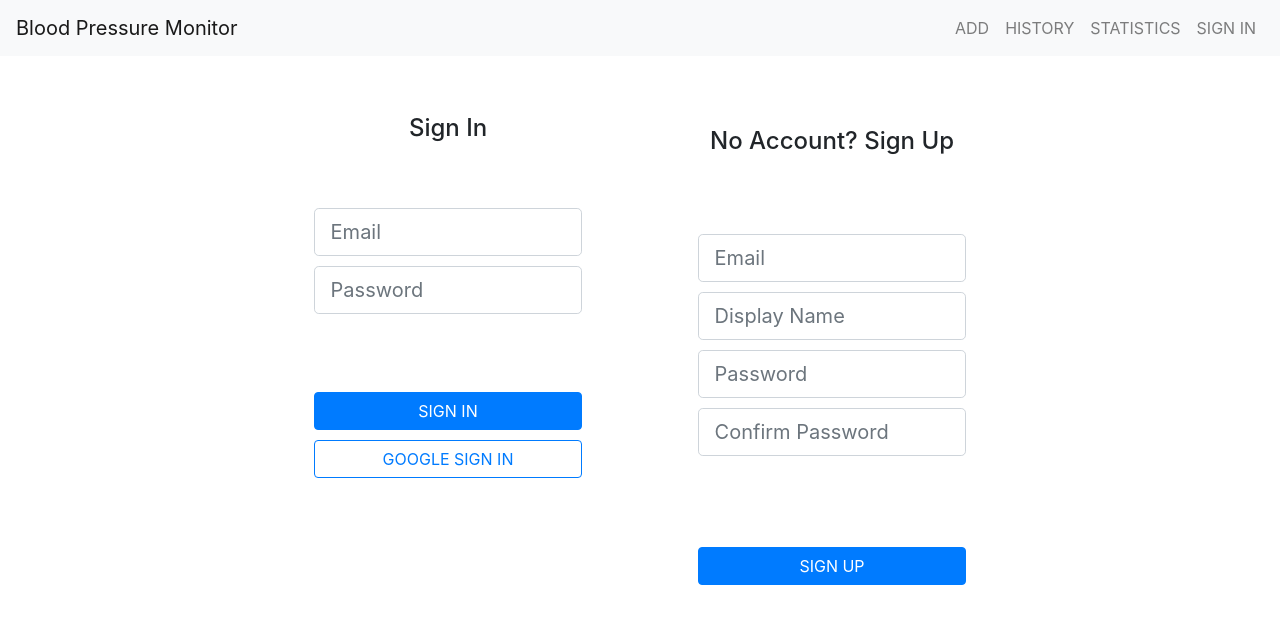
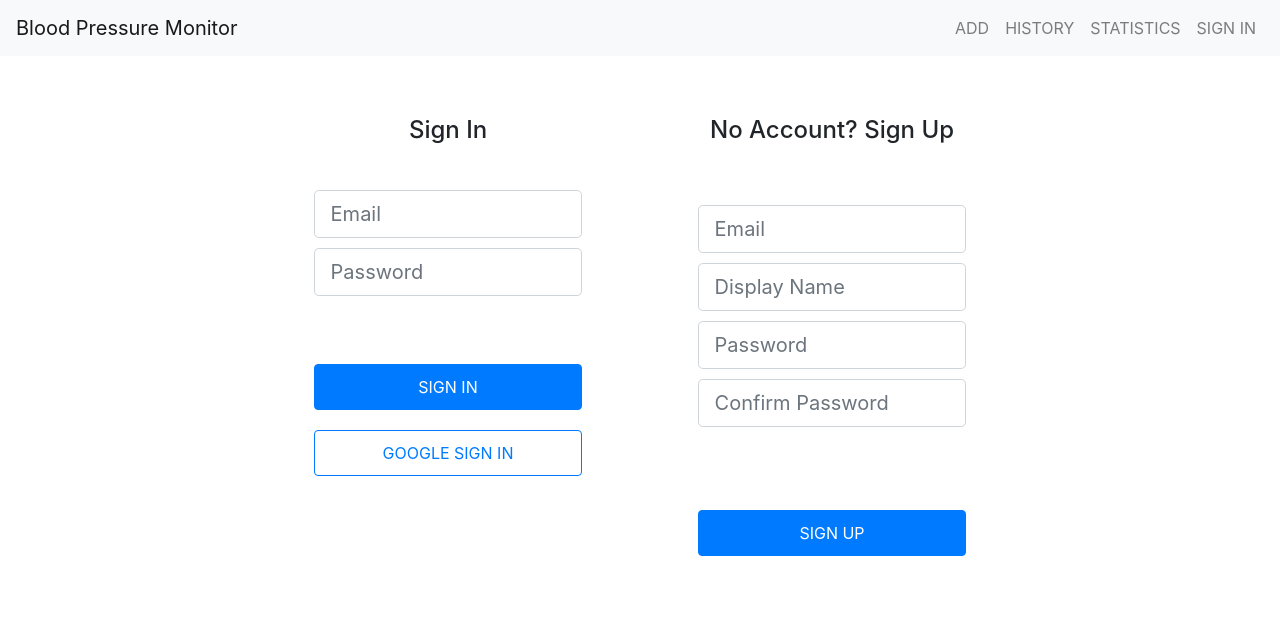
Before and after one commit to jeffoo713/pressureMonitor, a React (Create React App) app: page /signinandup in a window 1280 px wide. Shown: the top 624 px of the page. Built offline with nearby package versions, Linux system fonts and the light colour scheme; no server answers.

Commit message:
minor style change on sign in/up page and homepage

```diff
--- a/src/component/Button/Button.component.jsx
+++ b/src/component/Button/Button.component.jsx
@@ -2,15 +2,15 @@ import React from 'react';
 
 import Button from 'react-bootstrap/Button';
 
-const CustomButton = ({children, variant, className, handleClick}) => (
+const CustomButton = ({ children, variant, className, handleClick }) => (
   <Button
     variant={variant}
     className={className}
-    style={{ marginTop: '10px' }}
+    style={{ marginTop: '20px', padding: '10px 40px' }}
     onClick={handleClick}
   >
     {children}
   </Button>
-)
+);
 
 export default CustomButton;
--- a/src/component/Pages/HomePage/HomePage.component.jsx
+++ b/src/component/Pages/HomePage/HomePage.component.jsx
@@ -1,7 +1,7 @@
 import React from 'react';
 import { withRouter } from 'react-router-dom';
 import { createStructuredSelector } from 'reselect';
-import { connect } from 'react-redux'
+import { connect } from 'react-redux';
 import { compose } from 'redux';
 
 import CustomButton from '../../Button/Button.component';
@@ -11,38 +11,39 @@ import { selectCurrentUser } from '../../../redux/user/user.selectors';
 const HomePage = ({ history, match, currentUser }) => {
   const toAddPage = () => history.push(`${match.url}add`);
   const toSignIn = () => history.push(`${match.url}signinandup`);
-  return(
+  return (
     <div
       style={{
-        width: '30vw',
+        width: '50vw',
         height: '60vh',
         marginLeft: 'auto',
         marginRight: 'auto',
         display: 'flex',
         flexDirection: 'column',
         alignItems: 'center',
-        justifyContent: 'space-evenly',
+        justifyContent: 'center',
+        gap: '30px',
       }}
     >
       <h3>BLOOD PRESSURE MONITOR</h3>
       <div>
-      {
-        currentUser?
-        <CustomButton handleClick={toAddPage} > START TO ADD </CustomButton>
-        :
-        <div style={{ display: 'flex', flexDirection: 'column'}}>
-          <CustomButton handleClick={toSignIn} > SIGN IN TO START </CustomButton>
-        </div>
-      }
+        {currentUser ? (
+          <CustomButton handleClick={toAddPage}> START TO ADD </CustomButton>
+        ) : (
+          <div style={{ display: 'flex', flexDirection: 'column' }}>
+            <CustomButton handleClick={toSignIn}>
+              {' '}
+              SIGN IN TO START{' '}
+            </CustomButton>
+          </div>
+        )}
       </div>
     </div>
-)};
+  );
+};
 
 const mapStateToProps = createStructuredSelector({
-  currentUser: selectCurrentUser
-})
+  currentUser: selectCurrentUser,
+});
 
-export default compose(
-  withRouter,
-  connect(mapStateToProps)
-)(HomePage);
+export default compose(withRouter, connect(mapStateToProps))(HomePage);
--- a/src/component/Pages/Sign-in-and-upPage/Sign-in-and-up.component.jsx
+++ b/src/component/Pages/Sign-in-and-upPage/Sign-in-and-up.component.jsx
@@ -7,13 +7,14 @@ const SignInAndUpPage = () => {
   const buttonStyle = {
     display: 'flex',
     flexDirection: 'column',
-    width: '70%'
-  }
-  return(
-  <div style={{ display: 'flex'}}>
-    <SignIn buttonStyle={buttonStyle}/>
-    <SignUp buttonStyle={buttonStyle}/>
-  </div>
-)};
+    width: '70%',
+  };
+  return (
+    <div style={{ display: 'flex', marginTop: '60px' }}>
+      <SignIn buttonStyle={buttonStyle} />
+      <SignUp buttonStyle={buttonStyle} />
+    </div>
+  );
+};
 
 export default SignInAndUpPage;
--- a/src/component/Sign-in/Sign-in.component.jsx
+++ b/src/component/Sign-in/Sign-in.component.jsx
@@ -4,45 +4,48 @@ import { connect } from 'react-redux';
 import InputField from '../../component/Input-field/Input-field.component';
 import CustomButton from '../../component/Button/Button.component';
 
-import { googleSignInStart, emailSignInStart } from '../../redux/user/user.action-creaters';
+import {
+  googleSignInStart,
+  emailSignInStart,
+} from '../../redux/user/user.action-creaters';
 
 class SignIn extends React.Component {
   constructor() {
-    super()
-    this.state={
+    super();
+    this.state = {
       email: '',
-      password: ''
-    }
+      password: '',
+    };
   }
 
   handleSignIn = async event => {
     event.preventDefault();
-    const { emailSignInStart } = this.props
+    const { emailSignInStart } = this.props;
     const { email, password } = this.state;
     emailSignInStart(email, password);
-  }
+  };
 
   handleChange = event => {
     const { name, value } = event.target;
     this.setState({ [name]: value });
-  }
+  };
 
   render() {
     const { buttonStyle, googleSignInStart } = this.props;
-    return(
+    return (
       <div
         style={{
           width: '30vw',
-          height: '60vh',
+          height: '45vh',
           marginLeft: 'auto',
           display: 'flex',
           flexDirection: 'column',
           alignItems: 'center',
-          justifyContent: 'space-evenly',
+          justifyContent: 'space-between',
         }}
       >
         <h4>Sign In</h4>
-        <div style={{width: '70%'}}>
+        <div style={{ width: '70%' }}>
           <InputField
             name='email'
             type='email'
@@ -59,23 +62,25 @@ class SignIn extends React.Component {
           />
         </div>
         <div style={buttonStyle}>
+          <CustomButton variant='primary' handleClick={this.handleSignIn}>
+            SIGN IN
+          </CustomButton>
           <CustomButton
-              variant="primary"
-              handleClick={this.handleSignIn}
-            >SIGN IN</CustomButton>
-            <CustomButton
-              variant="outline-primary"
+            variant='outline-primary'
             handleClick={googleSignInStart}
-            >GOOGLE SIGN IN</CustomButton>
+          >
+            GOOGLE SIGN IN
+          </CustomButton>
         </div>
       </div>
-    )
+    );
   }
 }
 
 const mapDispatchToProps = dispatch => ({
   googleSignInStart: () => dispatch(googleSignInStart()),
-  emailSignInStart: (email, password) => dispatch(emailSignInStart({ email, password }))
-})
+  emailSignInStart: (email, password) =>
+    dispatch(emailSignInStart({ email, password })),
+});
 
 export default connect(null, mapDispatchToProps)(SignIn);
--- a/src/component/Sign-up/Sign-up.component.jsx
+++ b/src/component/Sign-up/Sign-up.component.jsx
@@ -1,5 +1,5 @@
 import React from 'react';
-import { connect } from 'react-redux'
+import { connect } from 'react-redux';
 
 import InputField from '../../component/Input-field/Input-field.component';
 import CustomButton from '../../component/Button/Button.component';
@@ -8,13 +8,13 @@ import { signUpStart } from '../../redux/user/user.action-creaters';
 
 class SignUp extends React.Component {
   constructor() {
-    super()
-    this.state={
-      email:'',
-      displayName:'',
-      password:'',
-      confirmPassword:''
-    }
+    super();
+    this.state = {
+      email: '',
+      displayName: '',
+      password: '',
+      confirmPassword: '',
+    };
   }
 
   handleSignUp = async event => {
@@ -22,35 +22,35 @@ class SignUp extends React.Component {
     const { signUpStart } = this.props;
     const { email, displayName, password, confirmPassword } = this.state;
 
-    if ( password !== confirmPassword) {
+    if (password !== confirmPassword) {
       alert('please confirm the correct password');
       return;
     }
 
-    signUpStart(email, password, displayName)
-  }
+    signUpStart(email, password, displayName);
+  };
 
   handleChange = event => {
     const { name, value } = event.target;
     this.setState({ [name]: value });
-  }
+  };
 
   render() {
     const { buttonStyle } = this.props;
-    return(
+    return (
       <div
         style={{
           width: '30vw',
-          height: '75vh',
+          height: '55vh',
           marginRight: 'auto',
           display: 'flex',
           flexDirection: 'column',
           alignItems: 'center',
-          justifyContent: 'space-evenly'
+          justifyContent: 'space-between',
         }}
       >
         <h4>No Account? Sign Up</h4>
-        <div style={{width: '70%'}}>
+        <div style={{ width: '70%' }}>
           <InputField
             name='email'
             type='email'
@@ -81,18 +81,18 @@ class SignUp extends React.Component {
           />
         </div>
         <div style={buttonStyle}>
-            <CustomButton
-              variant="primary"
-              handleClick={this.handleSignUp}
-            >SIGN UP</CustomButton>
+          <CustomButton variant='primary' handleClick={this.handleSignUp}>
+            SIGN UP
+          </CustomButton>
         </div>
       </div>
-    )
+    );
   }
 }
 
 const mapDispatchToProps = dispatch => ({
-  signUpStart: (email, password, displayName) => dispatch(signUpStart({email, password, displayName}))
-})
+  signUpStart: (email, password, displayName) =>
+    dispatch(signUpStart({ email, password, displayName })),
+});
 
 export default connect(null, mapDispatchToProps)(SignUp);
```
Lines whose indentation alone changed are shown as unchanged.
